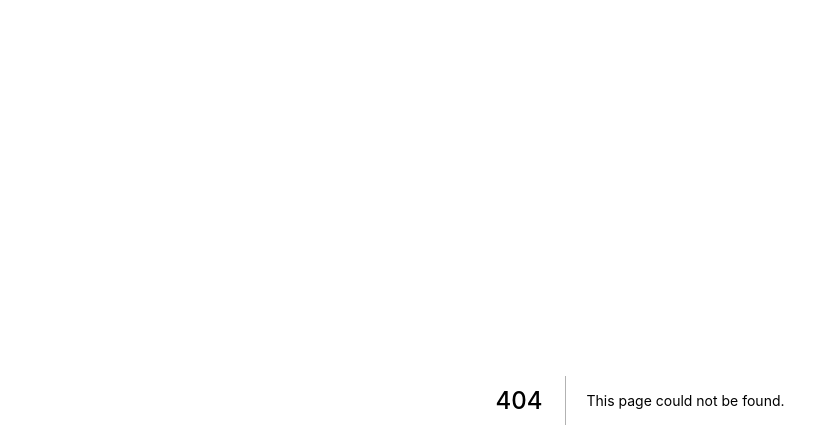
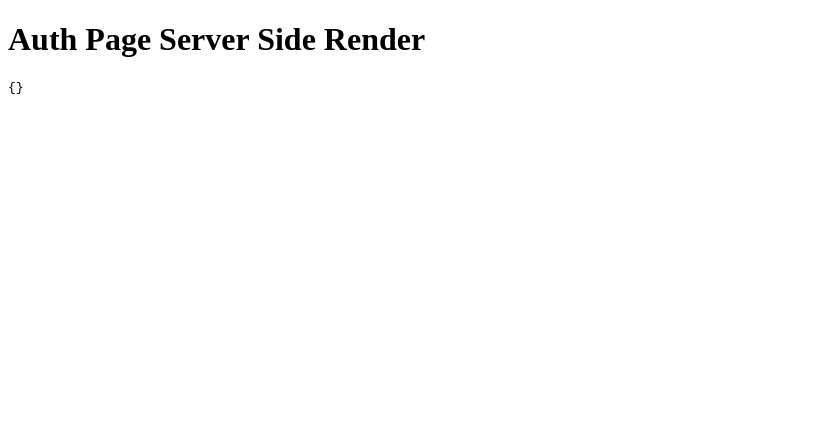
Before and after one commit to LeonardoRochaLima/nextjs-authentication, a Next.js app in the folder frontend/: page /auth-page-ssr in a window 1280 px wide. Before the commit this address had no page. Shown: the top 448 px of the page, without its empty margins (0-839 px from the left). Built offline with nearby package versions, Linux system fonts and the light colour scheme.

Commit message:
Creating the pages to teste the static content and the server side render

```diff
--- /dev/null
+++ b/frontend/pages/auth-page-ssr.js
@@ -0,0 +1,10 @@
+function AuthPageSSR(props) {
+  return (
+    <div>
+      <h1>Auth Page Server Side Render</h1>
+      <pre>{JSON.stringify(props, null, 2)}</pre>
+    </div>
+  );
+}
+
+export default AuthPageSSR;
```
Also changed, not shown: frontend/pages/auth-page-static.js (added, +10 -0 lines).
